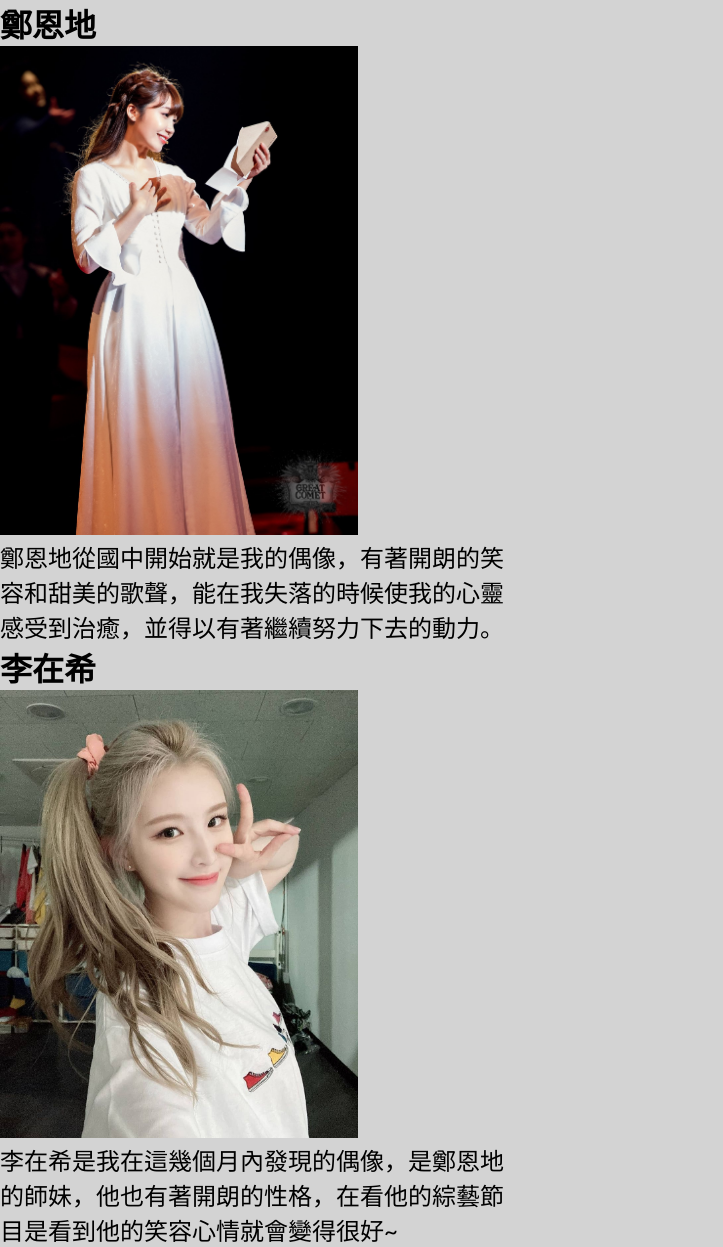
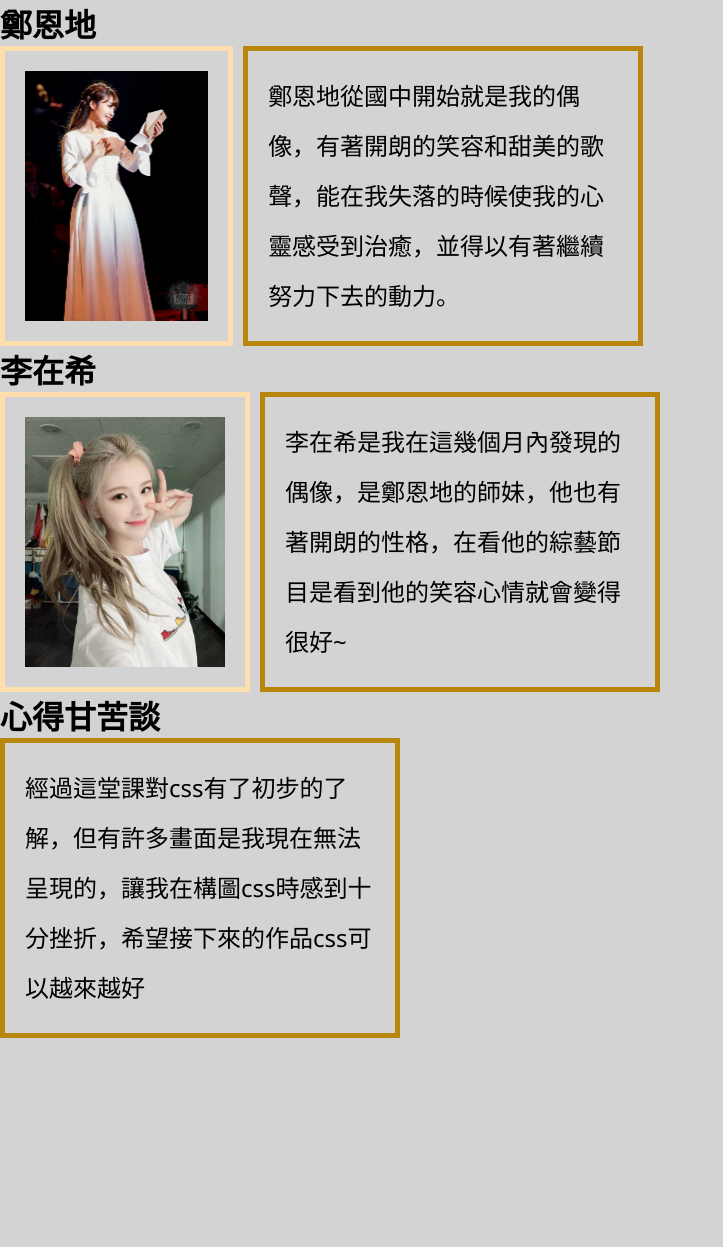
Before and after one commit to Raymond6411/1101-CLASSDEMO-409631503, a plain HTML site: page w04-my photo gallery/my photo gallery.html in a window 1280 px wide. Shown: the whole page, without its empty margins (0-723 px from the left). After the commit the page ends 1038 px from the top, so only its background shows below. Drawn offline with Linux system fonts and the light colour scheme.

Commit message:
Initial commit

```diff
--- a/w04-my photo gallery/my photo gallery.css
+++ b/w04-my photo gallery/my photo gallery.css
@@ -5,27 +5,55 @@
 }
 .eunji h1 {
   direction: rt1;
+  width:33%
 }
 .eunji img {
-  width: 28%;
+  height:300px;
+  line-height:50px;
+  padding:20px;
+  border:5px #ffdead solid;
+  margin-right:10px;
+  float:left;
 }
 .eunji p {
-  font-family: 'Trebuchet MS', 'Lucida Sans Unicode', 'Lucida Grande',
-    'Lucida Sans', Arial, sans-serif;
+  font-family: "Segoe UI","微軟正黑體",sans-serif;
   font-size: 1.5rem;
-  word-wrap:break-word;
-  width: 40%;
+  float: left;
+  width:400px;
+  line-height:50px;
+  padding:20px;
+  border:5px #b8860b solid;
 }
 .jaehee h1 {
   direction: rt1;
+  width:33%;
 }
 .jaehee img {
-  width: 28%;
+  height: 300px;
+  line-height:50px;
+  padding:20px;
+  border:5px #ffdead solid;
+  margin-right:10px;
+  float:left;
 }
 .jaehee p {
-  font-family: 'Trebuchet MS', 'Lucida Sans Unicode', 'Lucida Grande',
-    'Lucida Sans', Arial, sans-serif;
+  font-family: "Segoe UI","微軟正黑體",sans-serif;
   font-size: 1.5rem;
-  word-wrap:break-word;
-  width: 40%;
+  width:400px;
+  line-height:50px;
+  padding:20px;
+  border:5px #b8860b solid;
+  float:left;
 }
+.experience h1 {
+  width:25%;
+}
+.experience p {
+  font-family: "Segoe UI","微軟正黑體",sans-serif;
+  font-size: 1.5rem;
+  width:400px;
+  line-height:50px;
+  padding:20px;
+  border:5px #b8860b solid;
+  float:left;
+}
--- a/w04-my photo gallery/my photo gallery.html
+++ b/w04-my photo gallery/my photo gallery.html
@@ -23,5 +23,9 @@
             李在希是我在這幾個月內發現的偶像，是鄭恩地的師妹，他也有著開朗的性格，在看他的綜藝節目是看到他的笑容心情就會變得很好~
         </p>
     </div>
+    <div class="experience">
+        <h1>心得甘苦談</h1>
+        <p>經過這堂課對css有了初步的了解，但有許多畫面是我現在無法呈現的，讓我在構圖css時感到十分挫折，希望接下來的作品css可以越來越好</p>
+    </div>
 </body>
 </html>
```
